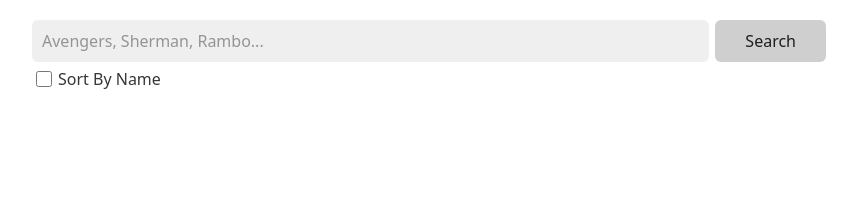
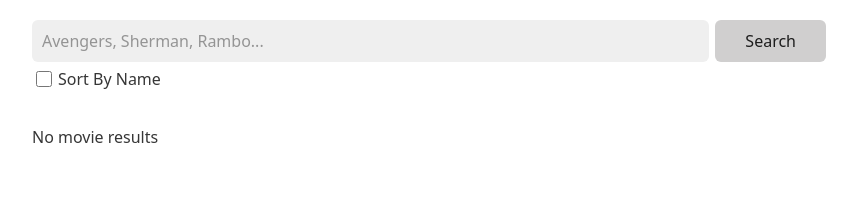
Before and after one commit to ShermanPI/movie_browser, a React (Vite) app: page / in a window 1280 px wide. Shown: the top 216 px of the page, without its empty margins (208-1065 px from the left). Built offline with nearby package versions, Linux system fonts and the light colour scheme.

Commit message:
perf: :bug: Movies doesnt re-render after every submit with the same query
In the useMovies custom hooks lastSearchRed.current = query was after the setMovies and that was causing that the user can render the same movies list infinite of times

```diff
--- a/src/App.jsx
+++ b/src/App.jsx
@@ -7,7 +7,7 @@ import useSearch from './hooks/useSearch'
 function App () {
   const { query, updateQuery, errorQuery } = useSearch()
   const [sort, setSort] = useState(false)
-  const { movies, loading, getMovies, error } = useMovies({ query, sort })
+  const { movies, loading, getMovies } = useMovies({ query, sort })
 
   const submitHandler = (e) => {
     e.preventDefault()
@@ -26,12 +26,12 @@ function App () {
     <div className='search-container'>
       <header>
         <form className='movie-form' onSubmit={submitHandler}>
-          <input autoComplete='false' type='text' onChange={handleChange} value={query} name='query' placeholder='Avengers, Sherman, Rambo...' style={{ border: error && '1px solid red' }} />
+          <input autoComplete='false' type='text' onChange={handleChange} value={query} name='query' placeholder='Avengers, Sherman, Rambo...' style={{ border: errorQuery && '1px solid red' }} />
           <input type='submit' value='Search' />
         </form>
         <input type='checkbox' id='demoCheckbox' onChange={handleCheck} checked={sort} />
         <label htmlFor='demoCheckbox'>Sort By Name</label>
-        <p style={{ color: 'red' }}>{errorQuery || error}</p>
+        <p style={{ color: 'red' }}>{errorQuery}</p>
       </header>
       <section>
         {loading
--- a/src/components/Movies.jsx
+++ b/src/components/Movies.jsx
@@ -23,10 +23,12 @@ function NoMoviesResult () {
 }
 
 export default function Movies ({ movies }) {
+  const hasMovies = movies.length > 0
+
   return (
     <>
       {
-        movies
+        hasMovies
           ? <ListOfMovies movies={movies} />
           : <NoMoviesResult />
       }
--- a/src/hooks/useMovies.js
+++ b/src/hooks/useMovies.js
@@ -1,27 +1,30 @@
 // import responseMovies from '../mocks/with-response.json'
 import { searchMovies } from '../services/movies'
-import { useRef, useState, useMemo } from 'react'
+import { useRef, useState, useMemo, useCallback } from 'react'
 
 export default function useMovies ({ query, sort }) {
   const lastSearchRed = useRef('')
   const [loading, setLoading] = useState(false)
   const [movies, setMovies] = useState([])
-  const [error, setError] = useState('')
+  const [, setError] = useState('')
 
-  const getMovies = async () => {
+  const getMovies = useCallback(async () => {
+    if (query === lastSearchRed.current) return
+
     try {
-      if (query && lastSearchRed.current !== query) {
+      if (query) {
+        lastSearchRed.current = query
         setLoading(true)
+        setError(null)
         const movies = await searchMovies({ query })
         setMovies(movies)
-        lastSearchRed.current = query
       }
     } catch (err) {
-      setError('Something Wrong Happend In Your Request')
+      setError(err.message)
     } finally {
       setLoading(false)
     }
-  }
+  }, [query])
 
   const sortedMovies = useMemo(() => {
     return sort
@@ -31,7 +34,6 @@ export default function useMovies ({ query, sort }) {
 
   return {
     movies: sortedMovies,
-    error,
     loading,
     getMovies
   }
```
